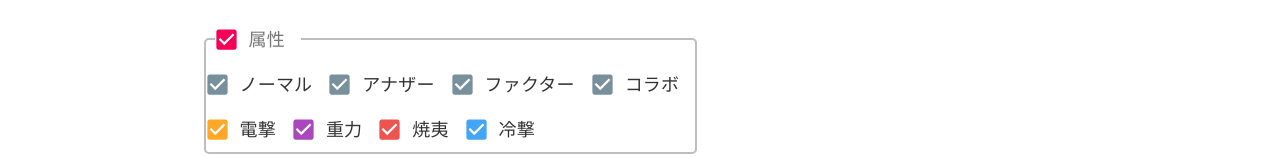
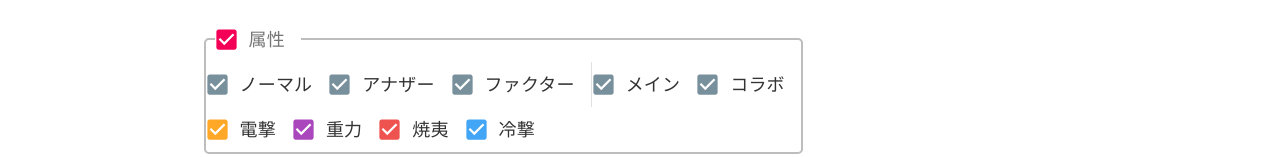
Before and after one commit to noriokaki/AliceGearAegisChecker, a Next.js app: page / in a window 1280 px wide. Shown: the part 191-348 px from the top of the page. Built offline with nearby package versions, Linux system fonts and the light colour scheme; no server answers.

Commit message:
メインキャラのみのフィルター追加

```diff
--- a/src/components/FilterBlock.tsx
+++ b/src/components/FilterBlock.tsx
@@ -1,5 +1,5 @@
 // eslint-disable-next-line prettier/prettier
-import { Checkbox, FormControl, FormControlLabel, FormGroup, FormLabel } from "@material-ui/core";
+import { Checkbox, Divider, FormControl, FormControlLabel, FormGroup, FormLabel } from "@material-ui/core";
 import { blue, blueGrey, orange, purple, red } from "@material-ui/core/colors";
 import React, { Dispatch, useState } from "react";
 // eslint-disable-next-line prettier/prettier
@@ -95,6 +95,25 @@ const FilterBlock = ({
                   />
                }
                label="ファクター"
+            />
+            <Divider orientation="vertical" flexItem />
+            <FormControlLabel
+               control={
+                  <Checkbox
+                     disabled={isDisable}
+                     checked={kindFilter.main}
+                     style={{ color: blueGrey[400] }}
+                     onChange={(): void =>
+                        dispatch(
+                           updateKindFilter({
+                              ...kindFilter,
+                              main: !kindFilter.main,
+                           }),
+                        )
+                     }
+                  />
+               }
+               label="メイン"
             />
             <FormControlLabel
                control={
--- a/src/components/MainContainer.tsx
+++ b/src/components/MainContainer.tsx
@@ -35,6 +35,7 @@ const MainContainer = (): JSX.Element => {
          normal: true,
          another: true,
          factor: true,
+         main: true,
          collaboration: true,
       },
    });
--- a/src/models/ActressFilter.ts
+++ b/src/models/ActressFilter.ts
@@ -7,6 +7,7 @@ const actressFilter = (state: StateType): StateType["actresses"] => {
 
    return state.actresses
       .filter((actress) => {
+
          if (
             actress.attribute === "electric" &&
             state.attributeFilter.electric
@@ -25,6 +26,11 @@ const actressFilter = (state: StateType): StateType["actresses"] => {
          return false;
       })
       .filter((actress) => {
+         if (actress.collaboration === undefined &&
+            state.kindFilter.main === false
+         ) {
+            return false;
+         }
          if (
             actress?.collaboration == true &&
             state.kindFilter.collaboration == false
--- a/src/models/DataTypes.ts
+++ b/src/models/DataTypes.ts
@@ -11,6 +11,7 @@ export type StateType = {
       normal: boolean;
       another: boolean;
       factor: boolean;
+      main: boolean;
       collaboration: boolean;
    };
 };
```
Also changed, not shown: 1 other file (tests, documents, lock files or other folders).
